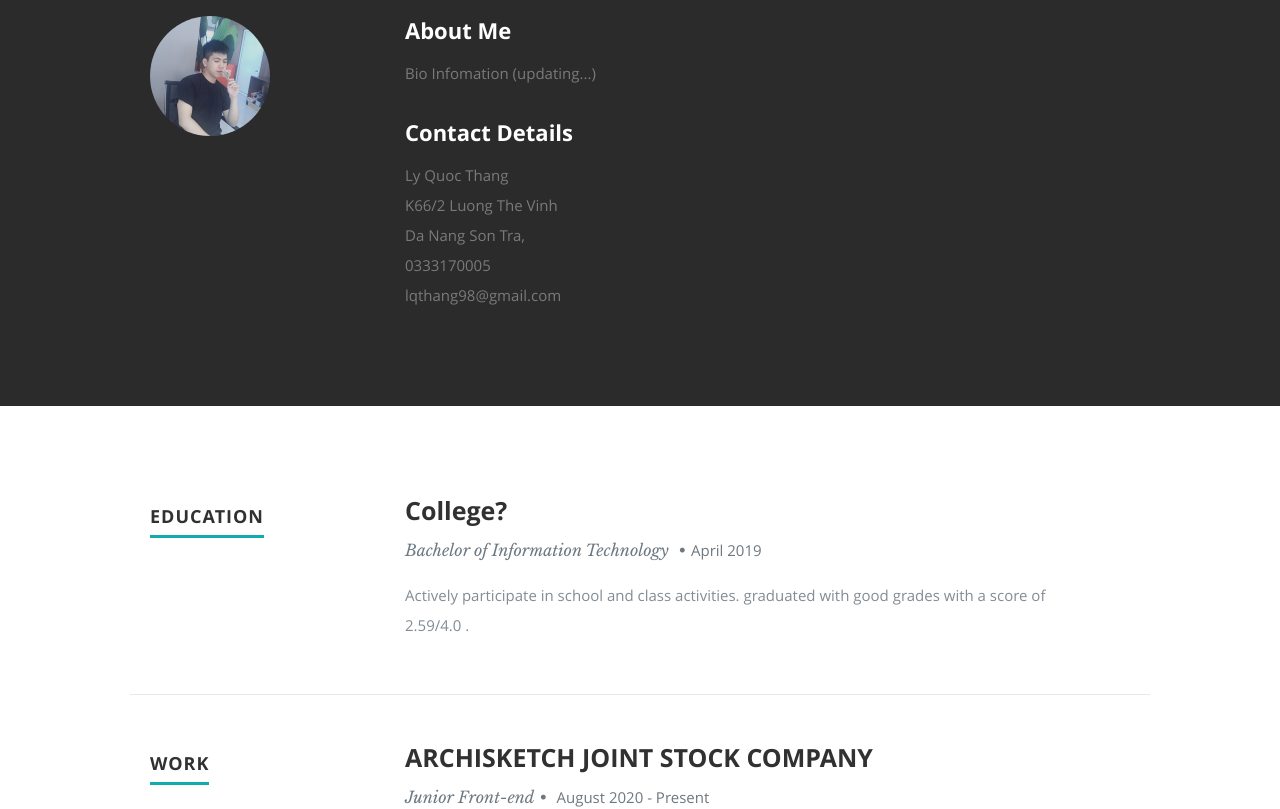
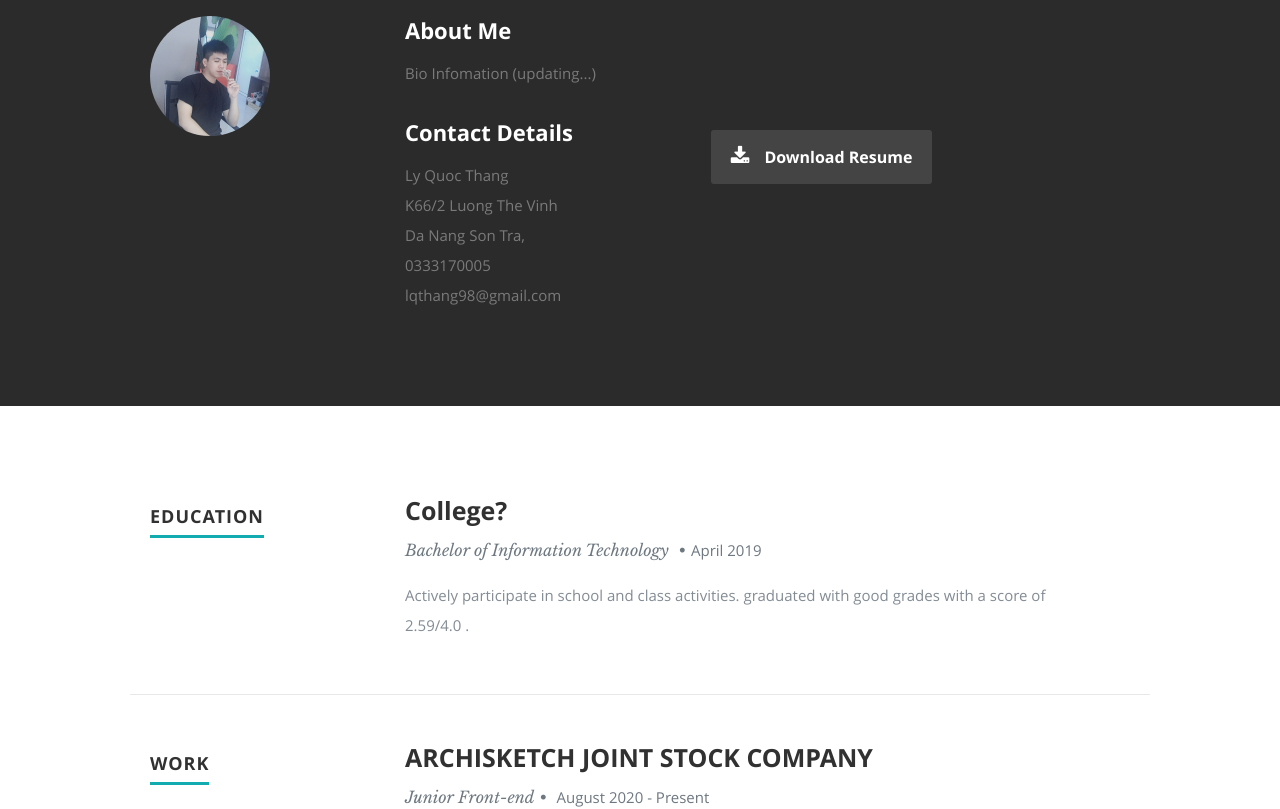
Before and after one commit to thangly98/personal-profile, a React (Create React App) app: page / in a window 1280 px wide. Shown: the part 880-1689 px from the top of the page. Built offline with nearby package versions, Linux system fonts and the light colour scheme.

Commit message:
[update] add dowload cv

```diff
--- a/src/Data/resumeData.json
+++ b/src/Data/resumeData.json
@@ -15,7 +15,7 @@
       "zip": ""
     },
     "website": "/",
-    "resumedownload": "/",
+    "resumedownload": "Ly_Quoc_Thang-FE.pdf",
     "social": [
       {
         "name": "facebook",
--- a/src/components/About.js
+++ b/src/components/About.js
@@ -12,7 +12,7 @@ class About extends Component {
             var zip = this.props.data.address.zip
             var phone = this.props.data.phone
             var email = this.props.data.email
-            // var resumeDownload = this.props.data.resumedownload
+            var resumeDownload = process.env.PUBLIC_URL + '/' + this.props.data.resumedownload
         }
 
         return (
@@ -44,9 +44,9 @@ class About extends Component {
                             </div>
                             <div className='columns download'>
                                 <p>
-                                    {/* <a href={resumeDownload} className='button'>
+                                    <a href={resumeDownload} download className='button'>
                                         <i className='fa fa-download'></i>Download Resume
-                                    </a> */}
+                                    </a>
                                 </p>
                             </div>
                         </div>
```
Also changed, not shown: 1 other file (tests, documents, lock files or other folders).
